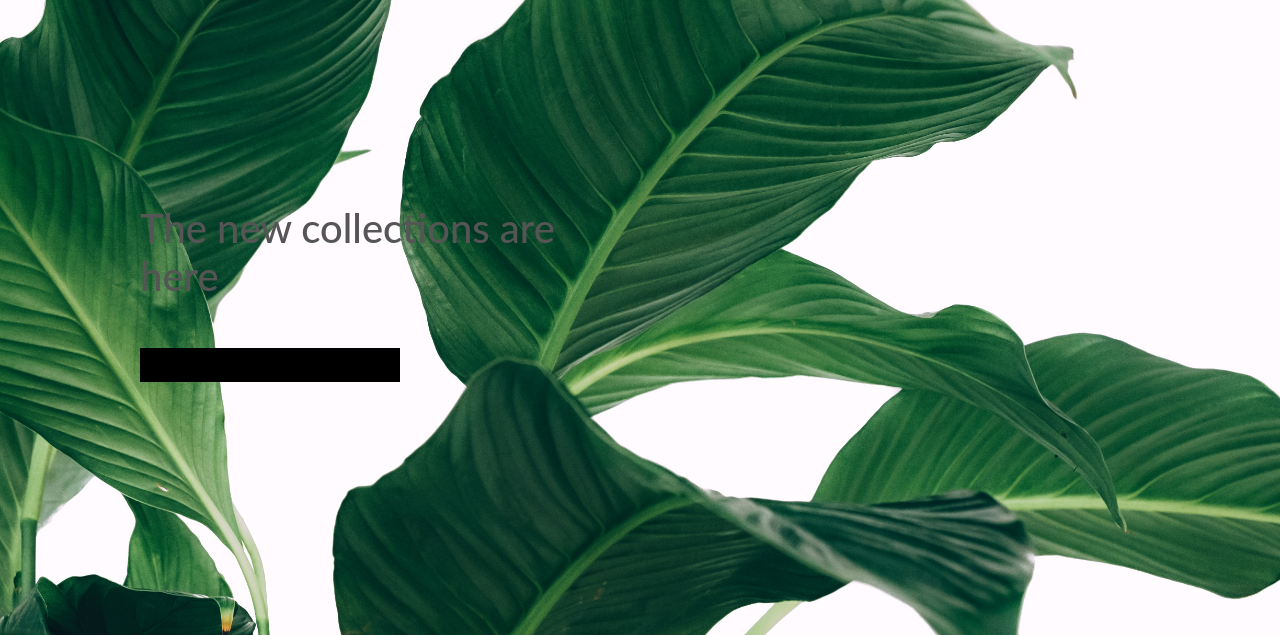
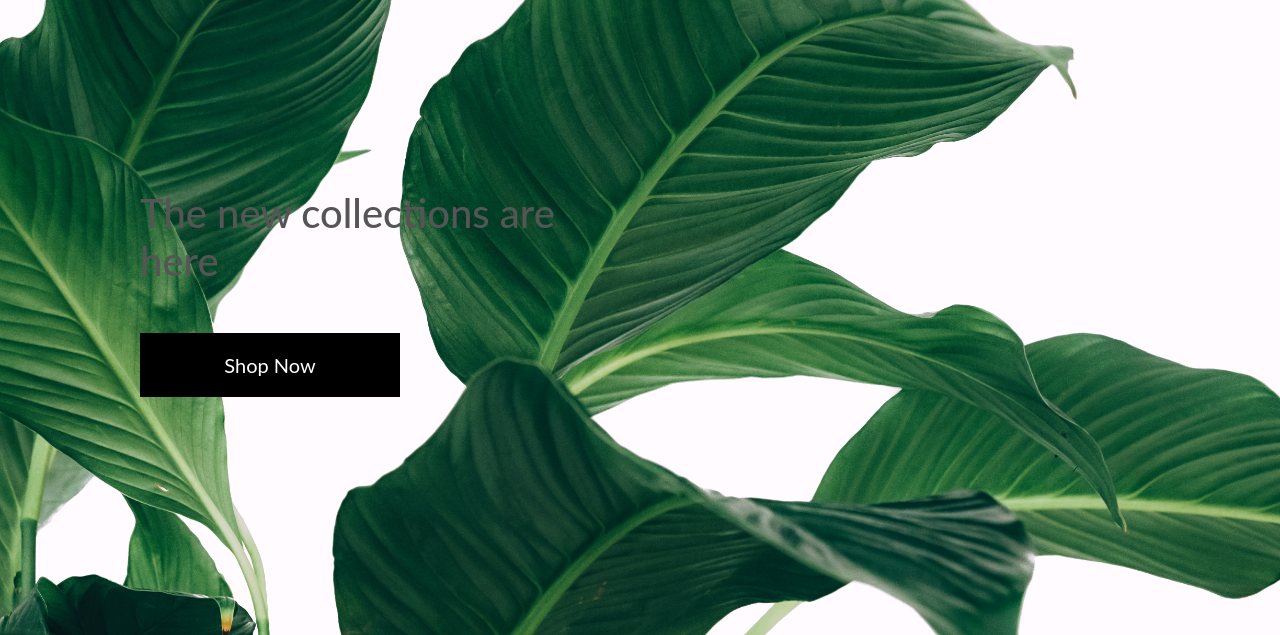
Before and after one commit to Code-Institute-Submissions/QuelleQim-fancy_plants_MayResub, a Django app: page / in a window 1280 px wide. Shown: the part 165-800 px from the top of the page. Run offline with Django 3.2, Linux system fonts and the light colour scheme; some libraries are stand-ins or nearby versions.

Commit message:
Add product links

```diff
--- a/home/templates/home/index.html
+++ b/home/templates/home/index.html
@@ -19,7 +19,7 @@
                 </h1>
                 <div class="my-5">
                     <h4>
-                        <a href="" class="shop-now-button btn btn-lg rounded-0 text uppercase py-3"></a>
+                        <a href="{% url 'products' %}" class="shop-now-button btn btn-lg rounded-0 text uppercase py-3">Shop Now</a>
                     </h4>
                 </div>
             </div>
--- a/templates/includes/main-nav.html
+++ b/templates/includes/main-nav.html
@@ -13,7 +13,7 @@
                 <a href="" class="dropdown-item">By Price</a>
                 <a href="" class="dropdown-item ">By Rating</a>
                 <a href="" class="dropdown-item ">By Category</a>
-                <a href="" class="dropdown-item">All Products</a>
+                <a href="{% url 'products' %}" class="dropdown-item">All Products</a>
             </div>
         </li>
 
```
